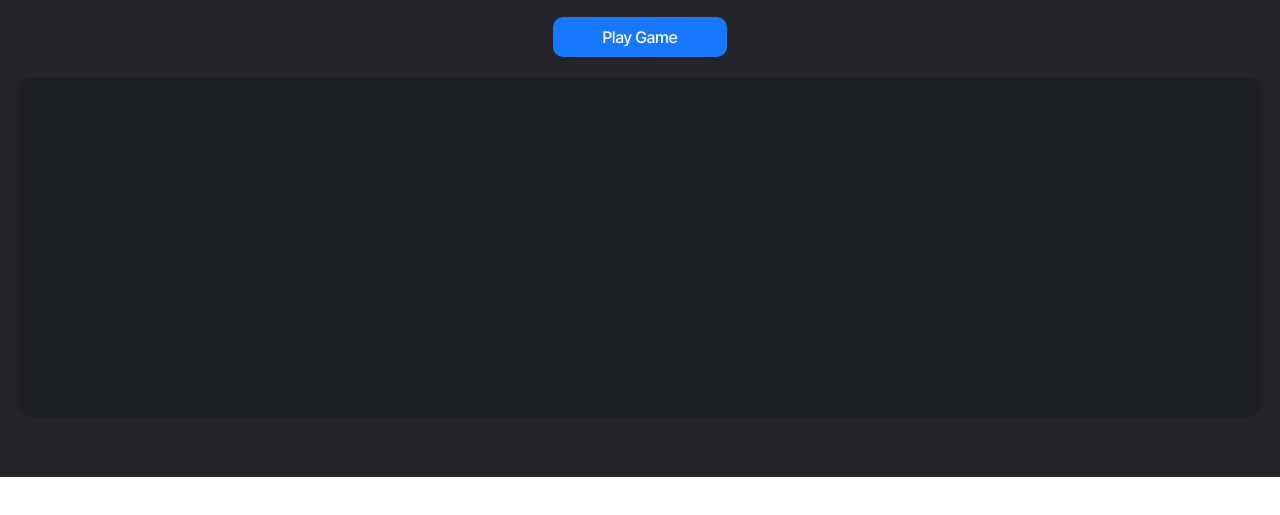
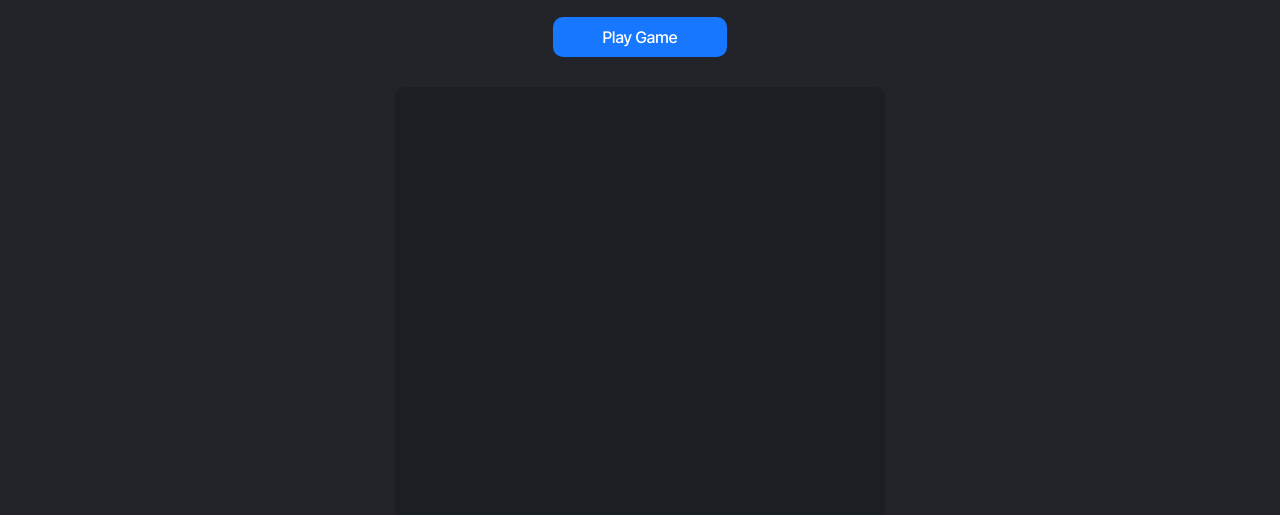
Before and after one commit to finnian-smith/tic-tac-toe, a plain HTML site: page index.html in a window 1280 px wide. Shown: the part 163-678 px from the top of the page. Drawn offline with Linux system fonts and the light colour scheme.

Commit message:
Apply styles to board section

```diff
--- a/index.html
+++ b/index.html
@@ -32,7 +32,9 @@
       <div class="start-game-button">
         <button onclick="startGame()">Play Game</button>
       </div>
-      <div class="board" onclick="handleCellClick(event)"></div>
+      <div class="board-container">
+        <div class="board" onclick="handleCellClick(event)"></div>
+      </div>
       <div class="result"></div>
     </div>
 
--- a/styles.css
+++ b/styles.css
@@ -46,7 +46,11 @@ html {
 /* Container */
 .container {
   background-color: var(--main-background-color);
-  /* height: 100vh; */
+  display: flex;
+  flex-direction: column;
+  justify-content: center;
+  align-items: center;
+  min-height: 100vh;
   padding: 20px;
 }
 
@@ -93,7 +97,7 @@ html {
 .start-game-button {
   display: flex;
   justify-content: center;
-  margin-bottom: 20px;
+  margin-bottom: 30px;
 }
 
 .start-game-button button {
@@ -108,16 +112,21 @@ html {
 }
 
 /* Board */
+.board-container {
+  display: flex;
+  justify-content: center;
+}
+
 .board {
-  /* Issue - handle board background expansion + sizing on screen < 375px */
-  display: grid;
-  grid-template-columns: repeat(3, 100px);
-  grid-template-rows: repeat(3, 100px);
+  display: inline-grid;
+  grid-template-columns: repeat(3, minmax(80px, 100px));
+  grid-template-rows: repeat(3, minmax(80px, 100px));
   gap: 10px;
   background-color: var(--board-background-color);
   justify-content: center;
-  padding: 10px 20px;
+  padding: 10px;
   border-radius: 10px;
+  width: auto;
 }
 
 .cell {
@@ -125,6 +134,7 @@ html {
   justify-content: center;
   align-items: center;
   font-size: 3rem;
+  /* maybe handle cursor as hover? */
   cursor: pointer;
   background-color: var(--main-background-color);
   border-radius: 10px;
@@ -143,7 +153,6 @@ html {
 }
 
 @media screen and (min-width: 500px) {
-  /* Player Names Input */
   .player-name-inputs {
     display: flex;
     flex-direction: row;
@@ -166,7 +175,6 @@ html {
     width: 100%;
   }
 
-  /* Button */
   .start-game-button button {
     padding: 10px 50px;
   }
@@ -176,6 +184,15 @@ html {
   .player-name-inputs {
     width: 80%;
   }
+
+  .board {
+    grid-template-columns: repeat(3, 150px);
+    grid-template-rows: repeat(3, 150px);
+  }
+
+  .cell {
+    font-size: 5rem;
+  }
 }
 
 @media screen and (min-width: 1024px) {
```
